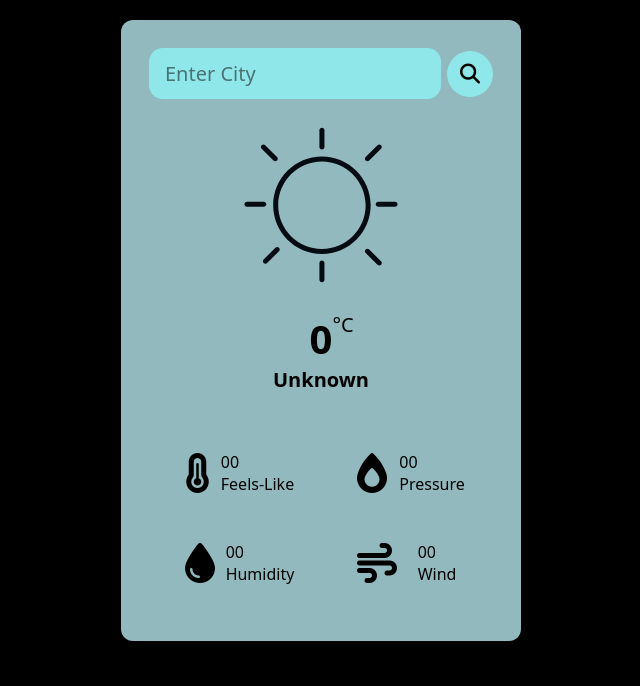
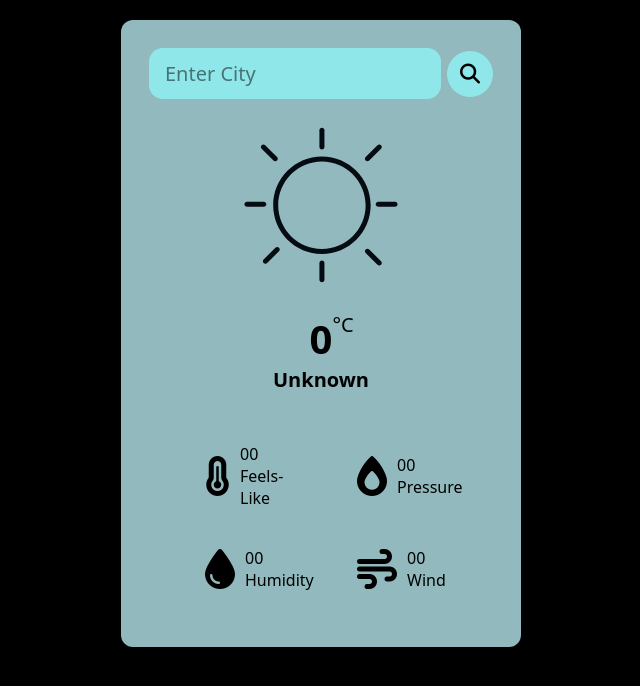
Before and after one commit to itsnaveenk/minimal-weather-app, a plain HTML site: page index.html in a window 1280 px wide. Shown: the whole page, without its empty margins (319-959 px from the left). Drawn offline with Linux system fonts and the light colour scheme.

Commit message:
ui fixes #2

```diff
--- a/styles.css
+++ b/styles.css
@@ -113,13 +113,12 @@ body {
 
   align-items: center;
 }
-.pressure,
-.feels-like {
+.pressure, .feels-like {
   display: flex;
   align-items: center;
 }
 
-/* .humidity {
+.humidity {
   margin-left: 20px;
 }
 .feels-like {
@@ -130,7 +129,7 @@ body {
 }
 .pressure {
   margin-right: 20px;
-} */
+}
 
 .weather-details i {
   font-size: 40px;
@@ -139,7 +138,7 @@ body {
 
 .weather-details .text {
   font-size: 16px;
-  margin: auto;
+  /* margin: auto; */
 }
 
 .text span {
```
